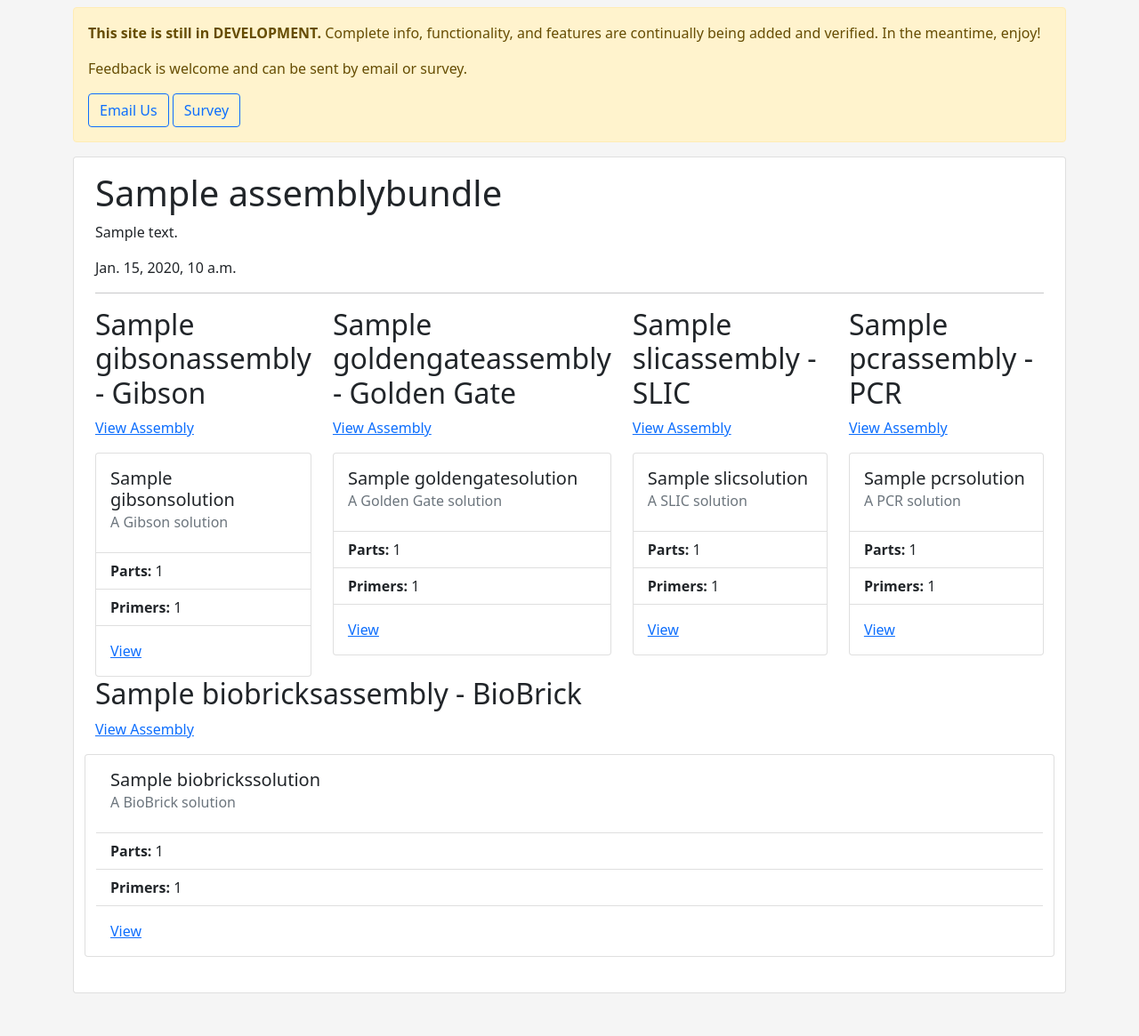
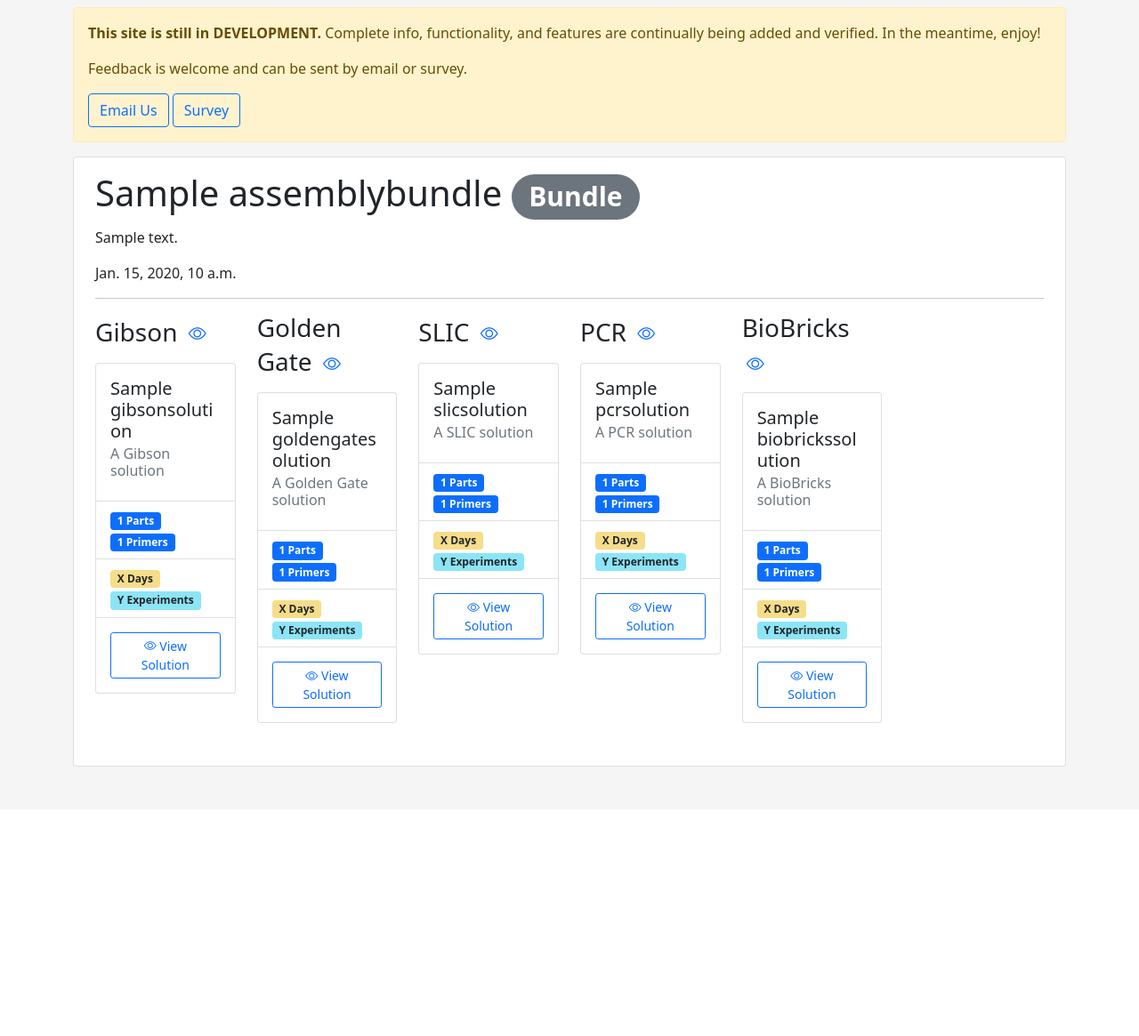
Before and after one commit to henrithomas/smithy-app, a Django app: page /assembly/bundle/1/ in a window 1280 px wide. Shown: the part 56-1221 px from the top of the page at 89% size. After the commit the page ends 918 px from the top, so only its background shows below. Run offline with Django 3.2, Linux system fonts and the light colour scheme; tables that the repository leaves empty hold one stand-in row (values such as "Sample post"); parts of the project's set-up code (start-up, migrations or seed data) failed here and were passed over.

Commit message:
ensured/fixed proper bundle service function, updated bundle detail page, updated assembly details for clarity

```diff
--- a/smithy/assembly/service.py
+++ b/smithy/assembly/service.py
@@ -651,7 +651,8 @@ def biobricks_solution_service(obj, assembler, assembly, fragments):
             query_start = part.annotations['query_start'],
             query_end = part.annotations['query_end'],
             subject_start = part.annotations['subject_start'],
-            subject_end = part.annotations['subject_end']
+            subject_end = part.annotations['subject_end'] ,
+            cuts=0
         )
         biobricks_part_entry.save()
 
@@ -1049,7 +1050,7 @@ def bundle_create_service(bundle_data):
             max_frag=bundle_data['max_blast'],
             min_synth=bundle_data['min_synth'],
             max_synth=bundle_data['max_synth'],
-            overhangs=bundle_data['overhangs'],
+            ovhngs=int(bundle_data['overhangs']),
             multi_query=bundle_data['multi_query'],
             scarless=bundle_data['scarless']
         )
@@ -1074,7 +1075,6 @@ def bundle_create_service(bundle_data):
             dna_conc=bundle_data['dna_conc'],
             tm=bundle_data['tm'],
             multi_query=bundle_data['multi_query'],
-            overlap=bundle_data['overlap']
         )
         biobricks_obj.backbone_file.save(bundle_data['backbone_file'].name, File(open(backbone_file_path, 'rb')))
         biobricks_obj.insert_file.save(bundle_data['insert_file'].name, File(open(insert_file_path, 'rb')))
--- a/smithy/assembly/templates/assembly/assemblybundle_detail.html
+++ b/smithy/assembly/templates/assembly/assemblybundle_detail.html
@@ -1,16 +1,14 @@
 {% extends 'proj_site/base.html' %}
 {% block content %}
-    <h1>{{ assembly_bundle.title }}</h1>
+    <h1>{{ assembly_bundle.title }} <span class="badge rounded-pill bg-secondary">Bundle</span></h1>
     <p>{{ assembly_bundle.description}}</p>
     <p>{{ assembly_bundle.date_created }}</p>
     <hr/>
+
     <div class="row mb-4">
         {% if gibson %}
-            <div class="col">
-                <h2>{{ gibson.title }} - Gibson</h2>
-                <p>
-                    <a href="{% url 'gibson-detail' gibson.pk %}">View Assembly</a>
-                </p>
+            <div class="col-lg-2">
+                <h3>Gibson <a class="btn btn-link btn-lg shadow-none px-1" href="{% url 'gibson-detail' gibson.pk %}"><i class="bi bi-eye"></i></a></h3>
 
                 {% for gibson_solution in gibson_solutions %}
                     <div class="card">
@@ -19,11 +17,17 @@
                             <h6 class="card-subtitle mb-2 text-muted">A Gibson solution</h6>
                         </div>
                         <ul class="list-group list-group-flush">
-                            <li class="list-group-item"><strong>Parts:</strong> {{ gibson_solution.parts_count }}</li>
-                            <li class="list-group-item"><strong>Primers:</strong> {{ gibson_solution.primers_count }}</li>
+                            <li class="list-group-item">
+                                <span class="badge bg-primary">{{ gibson_solution.parts_count }} Parts</span>
+                                <span class="badge bg-primary">{{ gibson_solution.primers_count }} Primers</span>
+                            </li>
+                            <li class="list-group-item">
+                                <span class="badge bg-days text-dark">X Days</span>
+                                <span class="badge bg-experiments text-dark">Y Experiments</span>
+                            </li>
                         </ul>
                         <div class="card-body">
-                            <a href="{% url 'gibson-solution-detail' gibson_solution.pk %}" class="card-link">View</a>
+                            <a href="{% url 'gibson-solution-detail' gibson_solution.pk %}" class="btn btn-outline-primary btn-sm"><i class="bi bi-eye"></i> View Solution</a>
                         </div>
                     </div>
                 {% endfor %}
@@ -31,24 +35,27 @@
         {% endif %}
 
         {% if goldengate %}
-            <div class="col">
-                <h2>{{ goldengate.title }} - Golden Gate</h2>
-                <p>
-                    <a href="{% url 'goldengate-detail' goldengate.pk %}">View Assembly</a>
-                </p>
+            <div class="col-lg-2">
+                <h3>Golden Gate <a class="btn btn-link btn-lg shadow-none px-1" href="{% url 'goldengate-detail' goldengate.pk %}"><i class="bi bi-eye"></i></a></h3>
 
                 {% for goldengate_solution in goldengate_solutions %}
-                    <div class="card">
+                    <div class="card mb-2">
                         <div class="card-body">
                             <h5 class="card-title">{{ goldengate_solution.name }}</h5>
                             <h6 class="card-subtitle mb-2 text-muted">A Golden Gate solution</h6>
                         </div>
                         <ul class="list-group list-group-flush">
-                            <li class="list-group-item"><strong>Parts:</strong> {{ goldengate_solution.parts_count }}</li>
-                            <li class="list-group-item"><strong>Primers:</strong> {{ goldengate_solution.primers_count }}</li>
+                            <li class="list-group-item">
+                                <span class="badge bg-primary">{{ goldengate_solution.parts_count }} Parts</span>
+                                <span class="badge bg-primary">{{ goldengate_solution.primers_count }} Primers</span>
+                            </li>
+                            <li class="list-group-item">
+                                <span class="badge bg-days text-dark">X Days</span>
+                                <span class="badge bg-experiments text-dark">Y Experiments</span>
+                            </li>
                         </ul>
                         <div class="card-body">
-                            <a href="{% url 'goldengate-solution-detail' goldengate_solution.pk %}" class="card-link">View</a>
+                            <a href="{% url 'goldengate-solution-detail' goldengate_solution.pk %}" class="btn btn-outline-primary btn-sm"><i class="bi bi-eye"></i> View Solution</a>
                         </div>
                     </div>
                 {% endfor %}
@@ -56,11 +63,8 @@
         {% endif %}
 
         {% if slic %}
-            <div class="col">
-                <h2>{{ slic.title }} - SLIC</h2>
-                <p>
-                    <a href="{% url 'slic-detail' slic.pk %}">View Assembly</a>
-                </p>
+            <div class="col-lg-2">
+                <h3>SLIC <a class="btn btn-link btn-lg shadow-none px-1" href="{% url 'slic-detail' slic.pk %}"><i class="bi bi-eye"></i></a></h3>
 
                 {% for slic_solution in slic_solutions %}
                     <div class="card">
@@ -69,11 +73,17 @@
                             <h6 class="card-subtitle mb-2 text-muted">A SLIC solution</h6>
                         </div>
                         <ul class="list-group list-group-flush">
-                            <li class="list-group-item"><strong>Parts:</strong> {{ slic_solution.parts_count }}</li>
-                            <li class="list-group-item"><strong>Primers:</strong> {{ slic_solution.primers_count }}</li>
+                            <li class="list-group-item">
+                                <span class="badge bg-primary">{{ slic_solution.parts_count }} Parts</span>
+                                <span class="badge bg-primary">{{ slic_solution.primers_count }} Primers</span>
+                            </li>
+                            <li class="list-group-item">
+                                <span class="badge bg-days text-dark">X Days</span>
+                                <span class="badge bg-experiments text-dark">Y Experiments</span>
+                            </li>
                         </ul>
                         <div class="card-body">
-                            <a href="{% url 'slic-solution-detail' slic_solution.pk %}" class="card-link">View</a>
+                            <a href="{% url 'slic-solution-detail' slic_solution.pk %}" class="btn btn-outline-primary btn-sm"><i class="bi bi-eye"></i> View Solution</a>
                         </div>
                     </div>
                 {% endfor %}
@@ -81,11 +91,8 @@
         {% endif %}
 
         {% if pcr %}
-            <div class="col">
-                <h2>{{ pcr.title }} - PCR</h2>
-                <p>
-                    <a href="{% url 'pcr-detail' pcr.pk %}">View Assembly</a>
-                </p>
+            <div class="col-lg-2">
+                <h3>PCR <a class="btn btn-link btn-lg shadow-none px-1" href="{% url 'pcr-detail' pcr.pk %}"><i class="bi bi-eye"></i></a></h3>
 
                 {% for pcr_solution in pcr_solutions %}
                     <div class="card">
@@ -94,11 +101,17 @@
                             <h6 class="card-subtitle mb-2 text-muted">A PCR solution</h6>
                         </div>
                         <ul class="list-group list-group-flush">
-                            <li class="list-group-item"><strong>Parts:</strong> {{ pcr_solution.parts_count }}</li>
-                            <li class="list-group-item"><strong>Primers:</strong> {{ pcr_solution.primers_count }}</li>
+                            <li class="list-group-item">
+                                <span class="badge bg-primary">{{ pcr_solution.parts_count }} Parts</span>
+                                <span class="badge bg-primary">{{ pcr_solution.primers_count }} Primers</span>
+                            </li>
+                            <li class="list-group-item">
+                                <span class="badge bg-days text-dark">X Days</span>
+                                <span class="badge bg-experiments text-dark">Y Experiments</span>
+                            </li>
                         </ul>
                         <div class="card-body">
-                            <a href="{% url 'pcr-solution-detail' pcr_solution.pk %}" class="card-link">View</a>
+                            <a href="{% url 'pcr-solution-detail' pcr_solution.pk %}" class="btn btn-outline-primary btn-sm"><i class="bi bi-eye"></i> View Solution</a>
                         </div>
                     </div>
                 {% endfor %}
@@ -106,28 +119,32 @@
         {% endif %}
 
         {% if biobrick %}
-            <div class="col">
-                <h2>{{ biobrick.title }} - BioBrick</h2>
-                <p>
-                    <a href="{% url 'biobrick-detail' biobrick.pk %}">View Assembly</a>
-                </p>
-            </div>
+            <div class="col-lg-2">
+                <h3>BioBricks <a class="btn btn-link btn-lg shadow-none px-1" href="{% url 'biobricks-detail' biobrick.pk %}"><i class="bi bi-eye"></i></a></h3>
+
 
                 {% for biobrick_solution in biobrick_solutions %}
                     <div class="card">
                         <div class="card-body">
                             <h5 class="card-title">{{ biobrick_solution.name }}</h5>
-                        <h6 class="card-subtitle mb-2 text-muted">A BioBrick solution</h6>
+                            <h6 class="card-subtitle mb-2 text-muted">A BioBricks solution</h6>
                         </div>
                         <ul class="list-group list-group-flush">
-                        <li class="list-group-item"><strong>Parts:</strong> {{ biobrick_solution.parts_count }}</li>
-                        <li class="list-group-item"><strong>Primers:</strong> {{ biobrick_solution.primers_count }}</li>
+                            <li class="list-group-item">
+                                <span class="badge bg-primary">{{ biobrick_solution.parts_count }} Parts</span>
+                                <span class="badge bg-primary">{{ biobrick_solution.primers_count }} Primers</span>
+                            </li>
+                            <li class="list-group-item">
+                                <span class="badge bg-days text-dark">X Days</span>
+                                <span class="badge bg-experiments text-dark">Y Experiments</span>
+                            </li>
                         </ul>
                         <div class="card-body">
-                        <a href="{% url 'biobrick-solution-detail' pcr_solution.pk %}" class="card-link">View</a>
+                            <a href="{% url 'biobricks-solution-detail' biobrick_solution.pk %}" class="btn btn-outline-primary btn-sm"><i class="bi bi-eye"></i> View Solution</a>
                         </div>
                     </div>
                 {% endfor %}
+            </div>
         {% endif %}
     </div>
 
--- a/smithy/assembly/templates/assembly/biobricksassembly_detail.html
+++ b/smithy/assembly/templates/assembly/biobricksassembly_detail.html
@@ -1,6 +1,6 @@
 {% extends 'proj_site/base.html' %}
 {% block content %}
-    <h1>{{ title }}</h1>
+    <h1>{{ title }} <span class="badge rounded-pill bg-secondary">BioBricks</span></h1>
     <div class="row mb-4">
         <div class="col">
             <p>
--- a/smithy/assembly/templates/assembly/gibsonassembly_detail.html
+++ b/smithy/assembly/templates/assembly/gibsonassembly_detail.html
@@ -1,6 +1,6 @@
 {% extends 'proj_site/base.html' %}
 {% block content %}
-    <h1>{{ title }}</h1>
+    <h1>{{ title }} <span class="badge rounded-pill bg-secondary">Gibson</span></h1>
     <div class="row mb-4">
         <div class="col">
             <p>
--- a/smithy/assembly/templates/assembly/goldengateassembly_detail.html
+++ b/smithy/assembly/templates/assembly/goldengateassembly_detail.html
@@ -1,6 +1,6 @@
 {% extends 'proj_site/base.html' %}
 {% block content %}
-    <h1>{{ title }}</h1>
+    <h1>{{ title }} <span class="badge rounded-pill bg-secondary">Golden Gate</span></h1>
     <div class="row mb-5">
         <p>
             This is an overview of your assembly. Under the <em>Solutions</em> section you will find solutions that Smithy has created for you.
--- a/smithy/assembly/templates/assembly/pcrassembly_detail.html
+++ b/smithy/assembly/templates/assembly/pcrassembly_detail.html
@@ -1,6 +1,6 @@
 {% extends 'proj_site/base.html' %}
 {% block content %}
-    <h1>{{ title }}</h1>
+    <h1>{{ title }} <span class="badge rounded-pill bg-secondary">PCR</span></h1>
     <div class="row mb-4">
         <div class="col">
             <p>
--- a/smithy/assembly/templates/assembly/slicassembly_detail.html
+++ b/smithy/assembly/templates/assembly/slicassembly_detail.html
@@ -1,6 +1,6 @@
 {% extends 'proj_site/base.html' %}
 {% block content %}
-    <h1>{{ title }}</h1>
+    <h1>{{ title }} <span class="badge rounded-pill bg-secondary">SLIC</span></h1>
     <div class="row mb-4">
         <div class="col">
             <p>
--- a/smithy/assembly/views.py
+++ b/smithy/assembly/views.py
@@ -452,7 +452,7 @@ def assembly_bundle(request):
         if bundle_form.is_valid():
             # TODO add bundle service and assembly building here
             bundle_pk = bundle_create_service(bundle_form.cleaned_data)
-            redirect('bundle-detail', bundle_pk)
+            return redirect('bundle-detail', bundle_pk)
     else:
         bundle_form = BundleForm()
     return render(request, 'assembly/assemblybundle_form.html', {'bundle_form': bundle_form})
--- a/smithy/proj_site/static/proj_site/main.css
+++ b/smithy/proj_site/static/proj_site/main.css
@@ -41,3 +41,23 @@ body {
 .highlight {
     background-color:paleturquoise;
 }
+
+.bg-igem {
+    background-color: rgb(255, 243, 218)!important;
+}
+
+.bg-addgene {
+    background-color: rgb(220, 255, 215)!important;
+}
+
+.bg-dnasu {
+    background-color: rgb(213, 254, 255)!important;
+}
+
+.bg-experiments {
+    background-color: #7fe2f6e5!important;
+}
+
+.bg-days {
+    background-color: #f6da7fea!important;
+}
```
Lines whose indentation alone changed are shown as unchanged.
